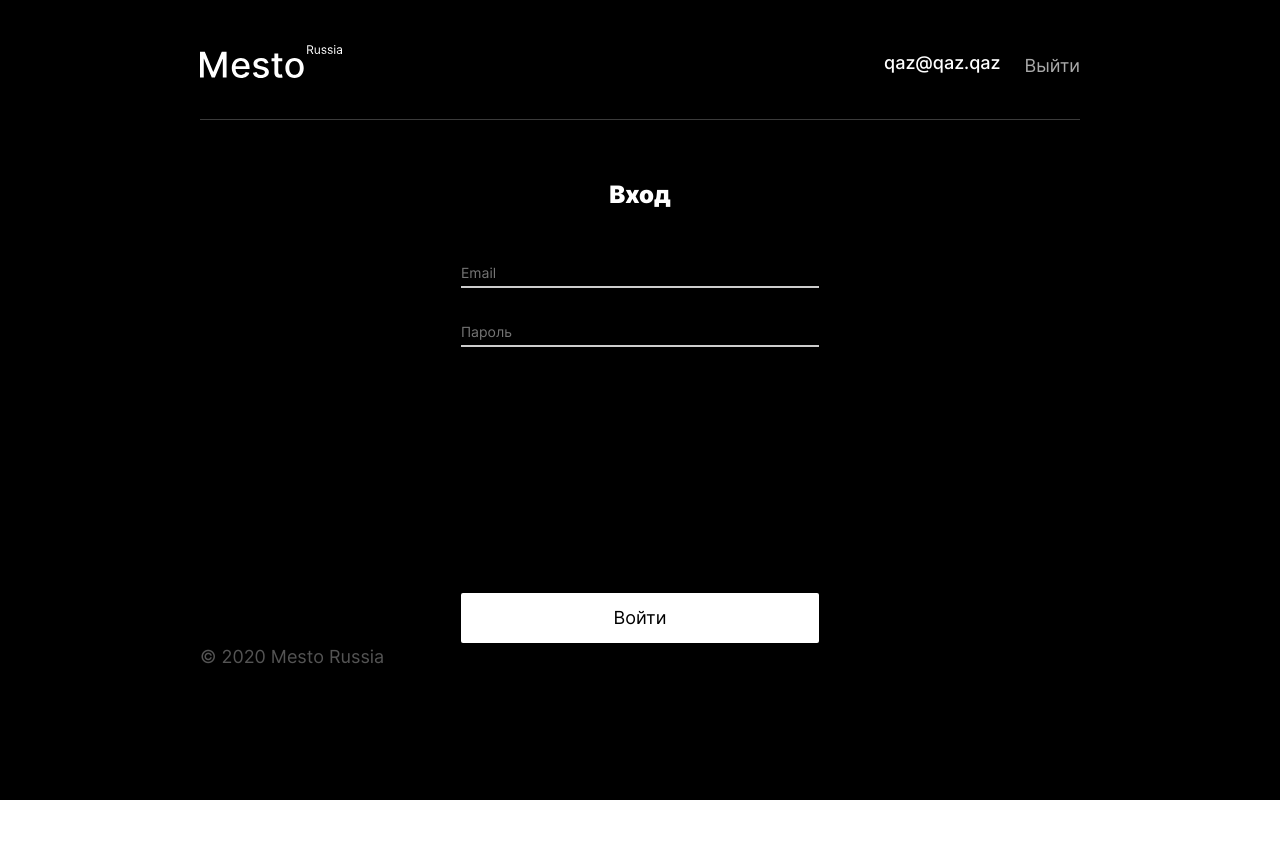
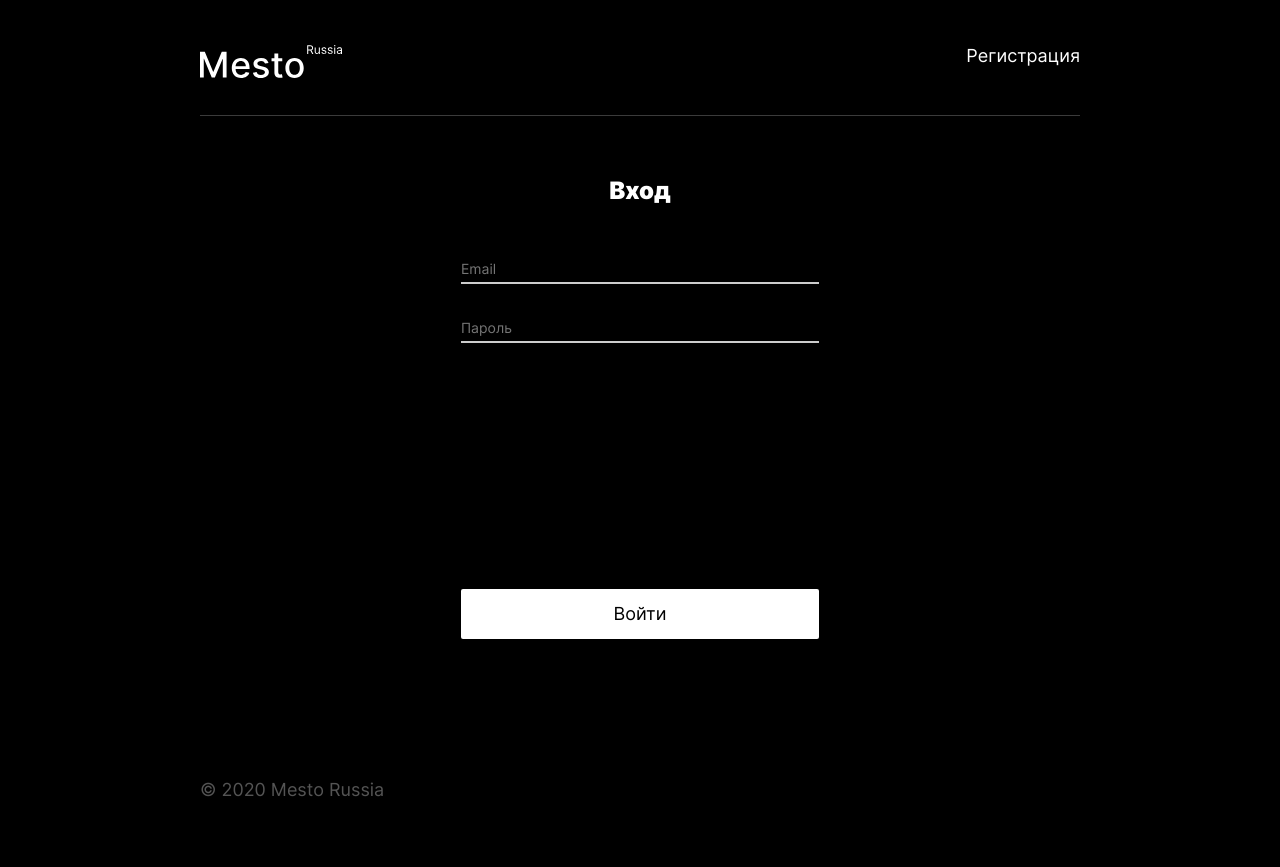
Before and after one commit to mikhailpoluboyarinov/react-mesto-auth, a React app: page /sign-in in a window 1280 px wide. Before the commit the page ends 800 px from the top, so only its background shows below. Built offline with nearby package versions, Linux system fonts and the light colour scheme.

Commit message:
Доделал ПР 12

```diff
--- a/src/blocks/auth/auth.css
+++ b/src/blocks/auth/auth.css
@@ -2,4 +2,5 @@
     margin: 0 auto;
     align-items: center;
     justify-content: center;
+    min-height: 600px;
 }
--- a/src/components/App.js
+++ b/src/components/App.js
@@ -19,7 +19,6 @@ import { CurrentUserContext } from "../contexts/CurrentUserContext";
 
 import '../index.css';
 
-import avatarProfile from "../images/avatar.jpg";
 import {AddPlacePopup} from "./AddPlacePopup";
 
 export default function App() {
@@ -31,7 +30,6 @@ export default function App() {
     const [currentUser, setCurrentUser] = useState({});
     const [cards, setCards] = useState([]);
     const [isLoggedIn, setIsLoggedIn] = useState(Boolean(localStorage.getItem('token')));
-    const [email, setEmail] = useState('');
     const [isInfoTooltipOpen, setIsInfoTooltipOpen] = useState(false);
     const [isRegistrationComplete, setIsRegistrationComplete] = useState(false);
     const history = useHistory();
@@ -46,8 +44,8 @@ export default function App() {
                 setCards(cards);
                 setCurrentUser({
                     ...userInfo,
-                    ...userInfoPrivate
-                })
+                    ...userInfoPrivate.data
+                });
             }).catch((err) => {
                 console.log(err);
             });
@@ -141,10 +139,6 @@ export default function App() {
         }
     }
 
-    const handleEmail = (email) => {
-        setEmail(email);
-    }
-
     const signOut = () => {
         setIsLoggedIn(false);
         localStorage.removeItem('token');
@@ -156,7 +150,6 @@ export default function App() {
             setIsInfoTooltipOpen(true);
             setIsRegistrationComplete(true);
         }).catch(() => {
-            console.log('catch', 123)
             setIsInfoTooltipOpen(true);
             setIsRegistrationComplete(false);
         })
@@ -183,7 +176,7 @@ export default function App() {
       <CurrentUserContext.Provider value={currentUser}>
           <div className="page__content">
             <Header
-                userEmail={email}
+                userEmail={currentUser.email}
                 onSignOut={signOut}
             />
               <Switch>
--- a/src/components/Header.js
+++ b/src/components/Header.js
@@ -1,40 +1,32 @@
+import { Link, useLocation } from "react-router-dom";
+
 import logoMesto from "../images/logo-mesto.svg";
 
 export default function Header(props) {
     const { userEmail, onSignOut } = props;
+
+    const location = useLocation();
+
+    console.log(userEmail);
     return (
         <header className="header">
             <img className="header__logo" src={logoMesto} alt="Логотип" />
             <div className="header__links">
-                <p class="header__text header__email">
-                    qaz@qaz.qaz
+                <p className="header__text header__email">
+                    {location.pathname === "/" ? userEmail : ''}
                 </p>
-                <button className="header__text header__button" onClick={onSignOut}>
-                    Выйти
+                <button className="header__text header__button"
+                        onClick={onSignOut}
+                >
+                    {location.pathname === "/" ? 'Выйти' : ''}
                 </button>
+                <Link to="sign-up" className="header__text header__link">
+                    {location.pathname === "/sign-in" ? 'Регистрация' : ''}
+                </Link>
+                <Link to="sign-in" className="header__text header__link">
+                    {location.pathname === "/sign-up" ? 'Войти' : ''}
+                </Link>
             </div>
         </header>
     )
 }
-
-/*
-useLocation?
-
-return (
-        <header className="header">
-            <img className="header__logo" src={logoMesto} alt="Логотип" />
-                <div className="header__links">
-                    <p className="header__text header__email">
-                    </p>
-                <Link to="/sign-in" className="header__text header__link">
-                </Link>
-                <Link to="/sign-up" className="header__text header__link">
-                </Link>
-                <button
-                  onClick={props.onSignOut}
-                  className="header__text header__button"
-                >
-                </button>
-                </div>
-        </header>
-)*/
```
Also changed, not shown: 1 other file.
